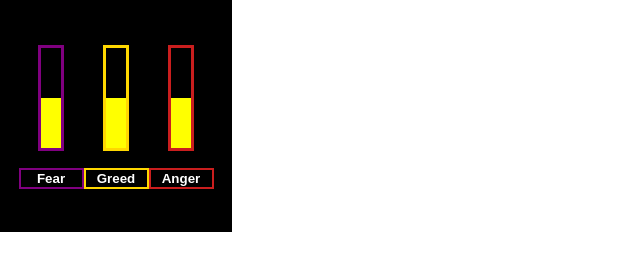
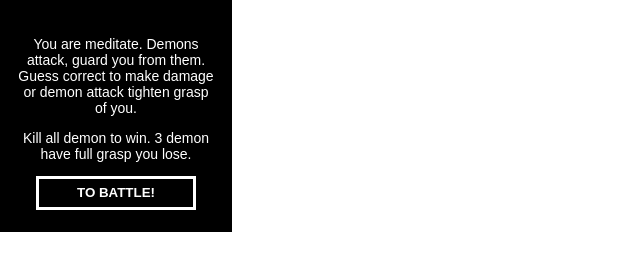
Before and after one commit to LouisSavoie/inner-demons, a plain HTML site: page index.html in a window 1280 px wide. Both pictures are taken after a click on the button "PLAY?". Shown: the whole page, without its empty margins (0-640 px from the left). Drawn offline with Linux system fonts and the light colour scheme.

Commit message:
add info screen

```diff
--- a/game.js
+++ b/game.js
@@ -2,6 +2,7 @@
 
 // SCREENS
 const titleDOM = document.getElementById("title");
+const infoDOM = document.getElementById("info");
 const battleDOM = document.getElementById("battle");
 const winDOM = document.getElementById("win");
 const loseDOM = document.getElementById("lose");
@@ -13,6 +14,7 @@ const angerBarDOM = document.getElementById("anger-bar");
 
 // BUTTONS
 const playButtonTitleDOM = document.getElementById("play-button-title");
+const playButtonInfoDOM = document.getElementById("play-button-info");
 
 const fearButtonDOM = document.getElementById("fear-button");
 const greedButtonDOM = document.getElementById("greed-button");
@@ -39,6 +41,11 @@ let demonChoice = 0;
 // BUTTON CLICK EVENTS
 
 playButtonTitleDOM.addEventListener("click", function(){
+    titleDOM.style.display = "none";
+    infoDOM.style.display = "unset";
+});
+
+playButtonInfoDOM.addEventListener("click", function(){
     battleSetup();
 });
 
@@ -69,7 +76,7 @@ playButtonLoseDOM.addEventListener("click", function(){
 
 // BATTLE SETUP
 function battleSetup(){
-    titleDOM.style.display = "none";
+    infoDOM.style.display = "none";
     winDOM.style.display = "none";
     loseDOM.style.display = "none";
     fearBarDOM.style.backgroundColor = "yellow";
--- a/index.html
+++ b/index.html
@@ -19,6 +19,12 @@
                 <h1>INNER DEMONS</h1>
                 <img src="favicon_io/favicon-32x32.png" alt="Inner Demons">
                 <button id="play-button-title"><strong>PLAY?</strong></button>
+            </div>
+
+            <div id="info">
+                <p>You are meditate. Demons attack, guard you from them. Guess correct to make damage or demon attack tighten grasp of you.</p>
+                <p>Kill all demon to win. 3 demon have full grasp you lose.</p>
+                <button id="play-button-info"><strong>TO BATTLE!</strong></button>
             </div>
 
             <div id="battle">
--- a/style.css
+++ b/style.css
@@ -1,5 +1,6 @@
 body {
     margin: 0;
+    font-family: Arial, Helvetica, sans-serif;
 }
 
 #game-screen {
@@ -39,6 +40,29 @@ h1 {
 }
 
 #play-button-title:hover {
+    border: 3px solid red;
+    color: red;
+}
+
+/* INFO SCREEN */
+
+#info {
+    text-align: center;
+    display: none;
+}
+
+#info p {
+    font-size: 14px;
+    color: white;
+}
+
+#play-button-info {
+    width: 80%;
+    border: 3px solid white;
+    outline: none;
+}
+
+#play-button-info:hover {
     border: 3px solid red;
     color: red;
 }
@@ -91,21 +115,22 @@ button {
     margin: 0;
     width: 65px;
     background: black;
+    line-height: 2;
     color: white;
 }
 
 #fear-button {
-    border: 2px solid purple;
+    border: 3px solid purple;
     outline: none;
 }
 
 #greed-button {
-    border: 2px solid gold;
+    border: 3px solid gold;
     outline: none;
 }
 
 #anger-button {
-    border: 2px solid rgb(202, 30, 30);
+    border: 3px solid rgb(202, 30, 30);
     outline: none;
 }
 
```
